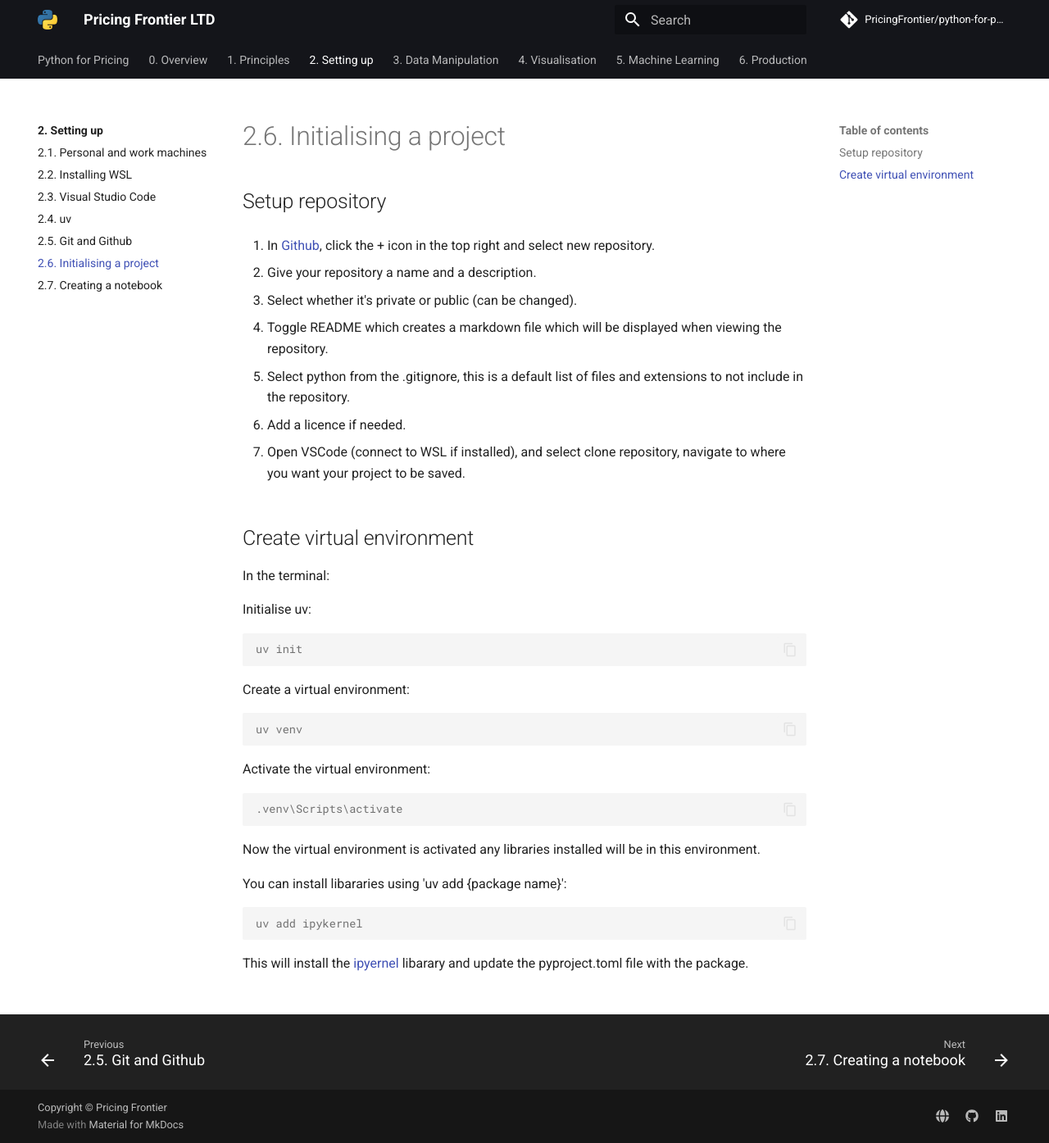
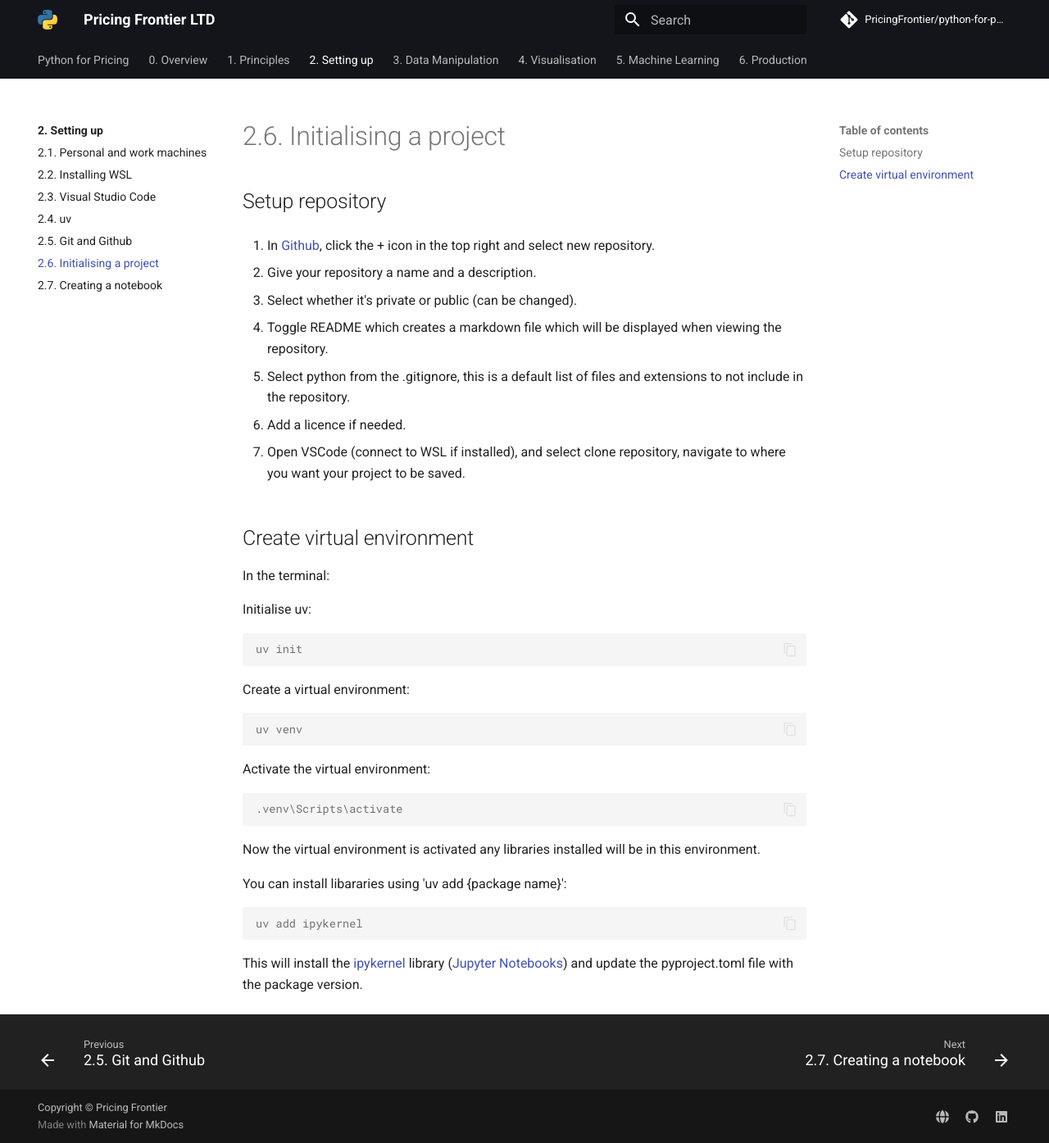
Before and after one commit to PricingFrontier/python-for-pricing-course, an MkDocs documentation site: the page built from docs/2. Setting up/2.6. Initialising projects.md, in a window 1280 px wide and 1395 px high. Shown: the whole window at 82% size. Built offline with MkDocs 1.6.1 and Material for MkDocs 9.7.7, drawn with Linux system fonts in a browser that asks for light colours; comment, search, counter and statistics services are not loaded.

Commit message:
Library typo

````diff
--- a/docs/2. Setting up/2.6. Initialising projects.md
+++ b/docs/2. Setting up/2.6. Initialising projects.md
@@ -46,4 +46,4 @@ You can install libararies using 'uv add {package name}':
 uv add ipykernel
 ```
 
-This will install the [ipyernel](https://pypi.org/project/ipykernel/) libarary and update the pyproject.toml file with the package.
+This will install the [ipykernel](https://pypi.org/project/ipykernel/) library ([Jupyter Notebooks](https://jupyter.org/)) and update the pyproject.toml file with the package version.
````
